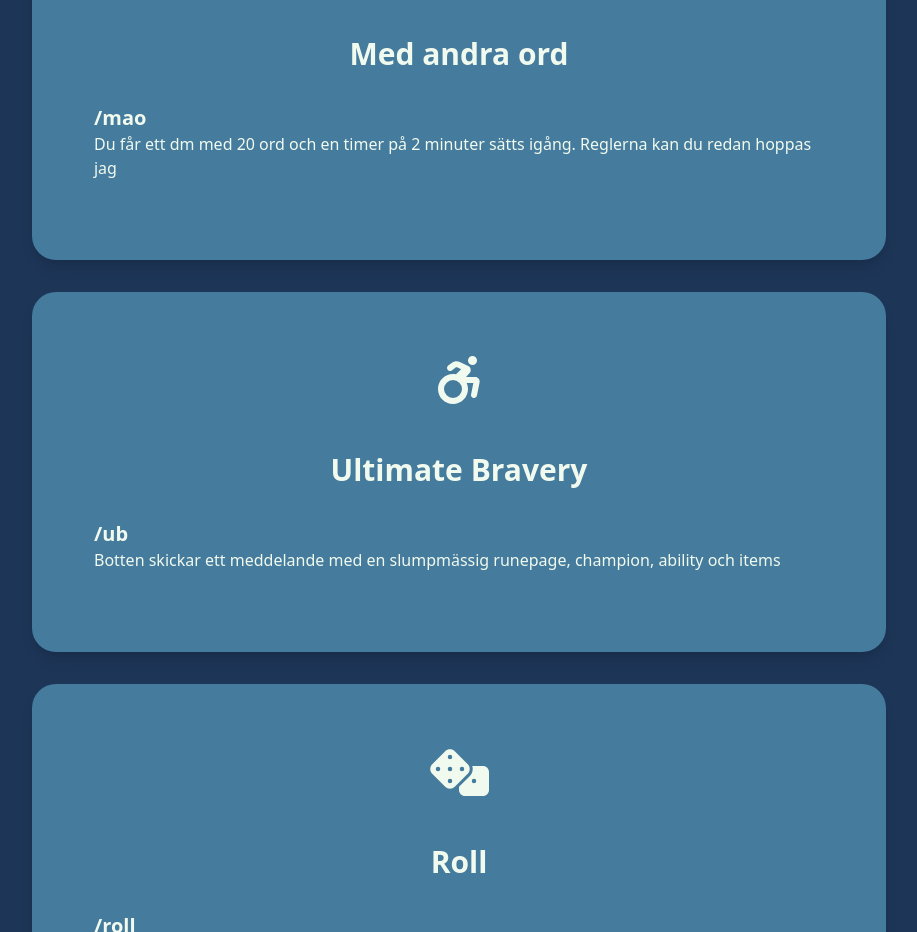
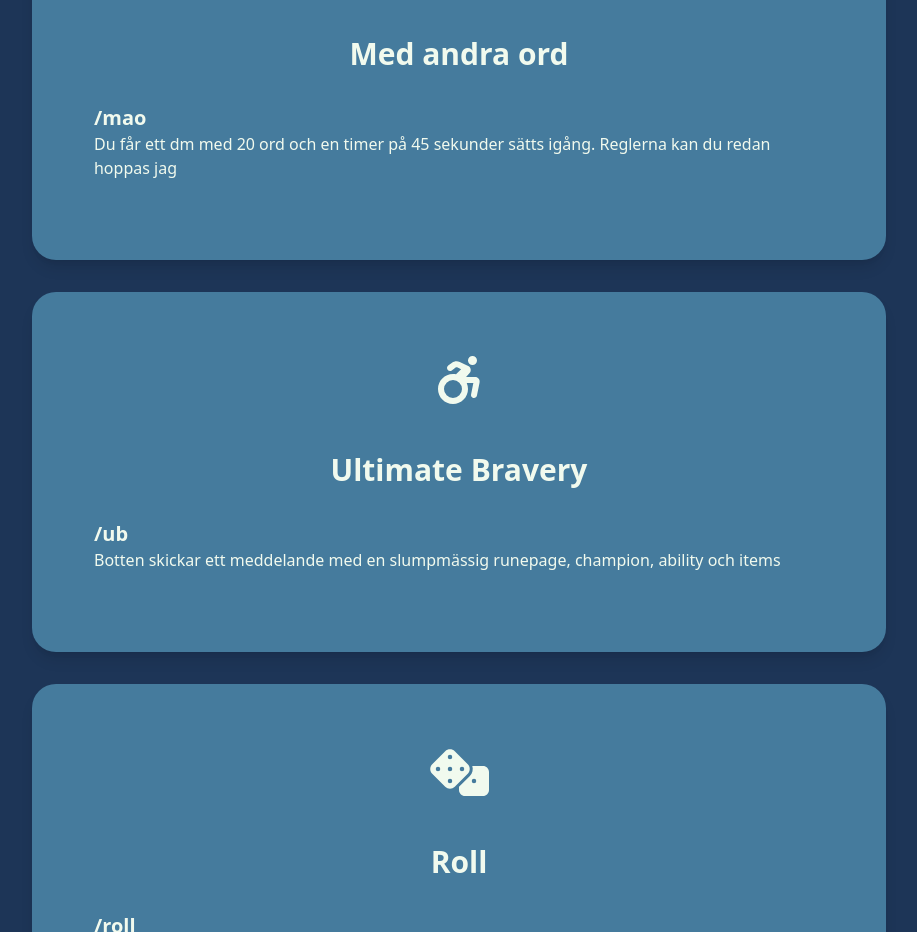
Before and after one commit to EdwinKorner/gulf-bot-website, a Vue app: page / in a window 1280 px wide. Shown: the part 1800-2732 px from the top of the page, without its empty margins (181-1098 px from the left). Built offline with nearby package versions, Linux system fonts and the light colour scheme.

Commit message:
Copy update

```diff
--- a/src/App.vue
+++ b/src/App.vue
@@ -95,7 +95,7 @@ export default {
         },
         {
           cmdTitle1: "/mao",
-          cmdText1: "Du får ett dm med 20 ord och en timer på 2 minuter sätts igång. Reglerna kan du redan hoppas jag",
+          cmdText1: "Du får ett dm med 20 ord och en timer på 45 sekunder sätts igång. Reglerna kan du redan hoppas jag",
           icon: "fa-solid fa-hourglass-end",
           title: "Med andra ord",
           id: "mao"
```
